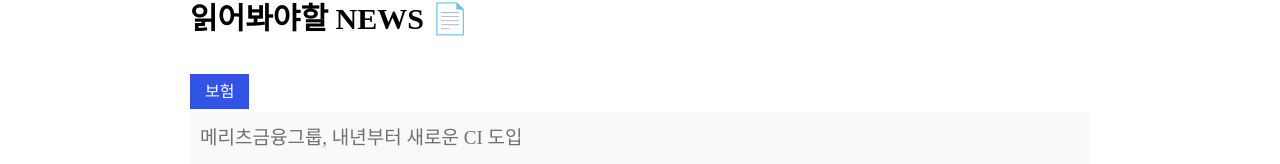
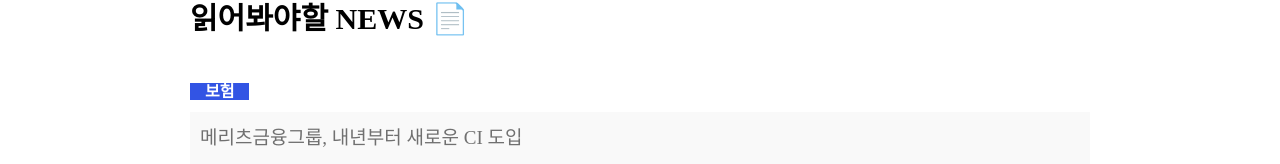
Before and after one commit to Sungsoo-FE/concat, a React (Create React App) app: page / in a window 1280 px wide. Shown: the part 533-697 px from the top of the page. Built offline with nearby package versions, Linux system fonts and the light colour scheme.

Commit message:
nav, footer update

```diff
--- a/src/components/footer/foot.css
+++ b/src/components/footer/foot.css
@@ -24,8 +24,10 @@
 
 .foot-sub-col {
     color: #d3d3d3;
+    font-size: 16px;
 }
 
 .footer-main {
     color: gray;
+    font-size: 20px;
 }
--- a/src/components/news/news.css
+++ b/src/components/news/news.css
@@ -6,11 +6,12 @@
 
 .categ-box {
     background-color: #3254E4;
-
+    width: 90px;
+    height: 34px;
     color: white;
-    padding: 9px;
     padding-left: 15px;
     padding-right: 15px;
+    font-weight: 900;
 }
 
 .text-box {
--- a/src/index.css
+++ b/src/index.css
@@ -2,7 +2,18 @@
   font-family: 'NanumSquare';
   src: url(./Font/NanumSquareOTFRegular.otf) format('otf');
 }
-
+@font-face {
+  font-family: 'NanumSquareOTF bold';
+  src: url(./Font/NanumSquareOTFBold.otf) format('otf');
+}
+@font-face {
+  font-family: 'NanumSquareOTF light';
+  src: url(./Font/NanumSquareOTFLight.otf) format('otf');
+}
+@font-face {
+  font-family: 'NanumSquareOTF extra bold';
+  src: url(./Font/NanumSquareOTFExtraBold.otf) format('otf');
+}
 body {
   margin: 0;
   font-family: 'NanumSquare';
```
